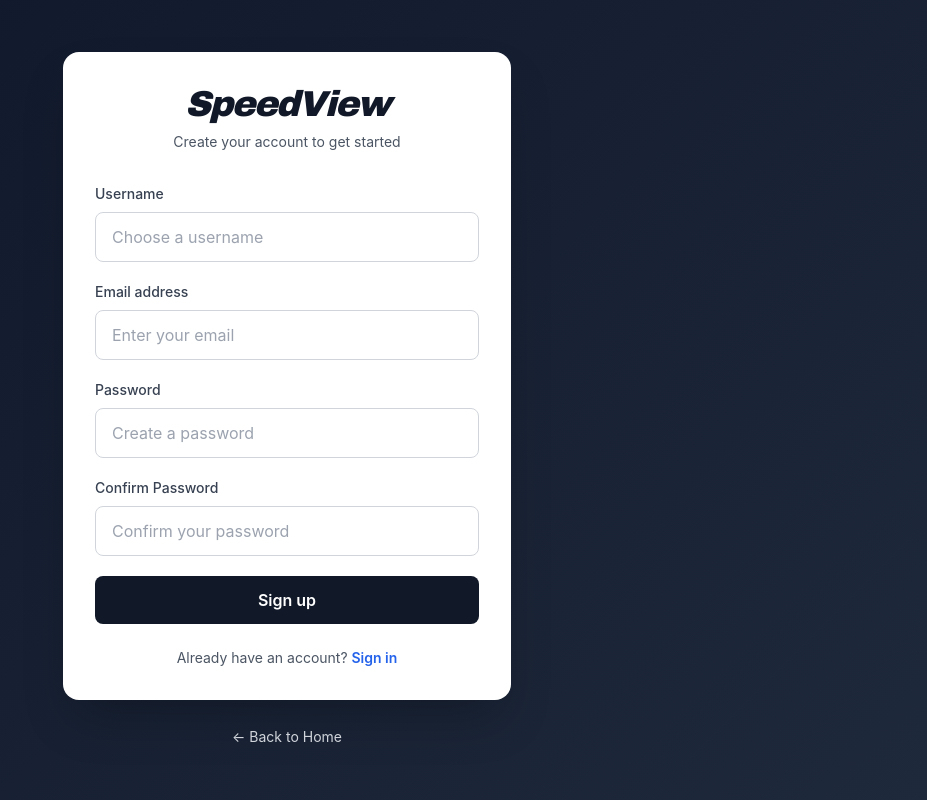
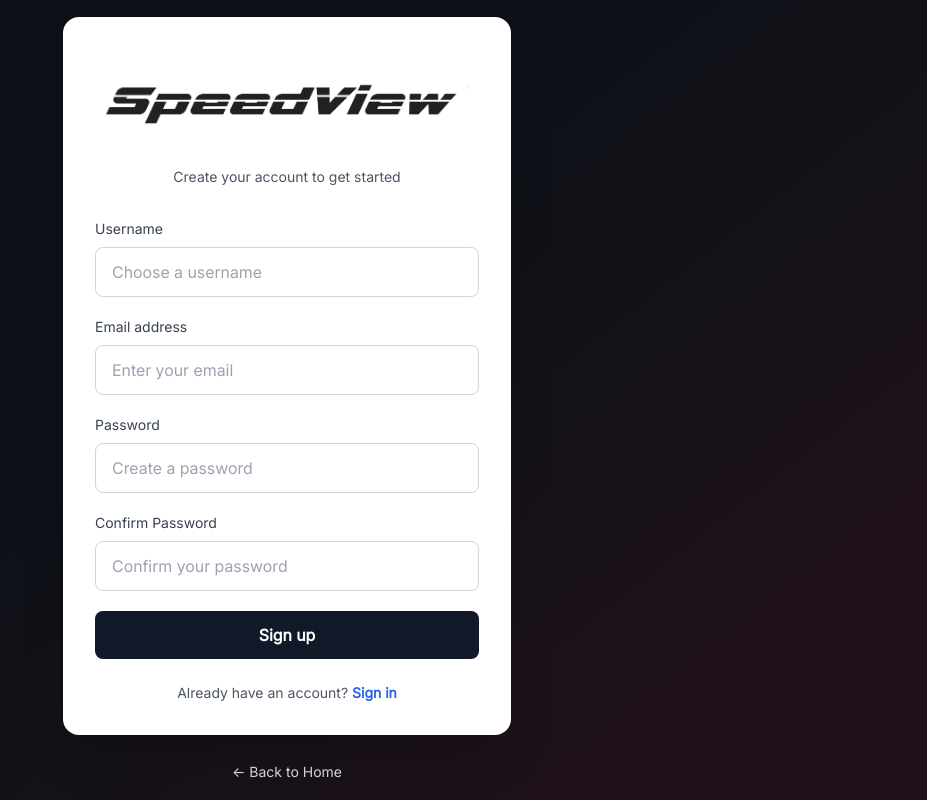
Before and after one commit to Formula-404/SpeedView, a Django app: page /register/ in a window 1280 px wide. Shown: the whole page, without its empty margins (353-1280 px from the left). Run offline with Django 5.2, Linux system fonts and the light colour scheme; some libraries are stand-ins or nearby versions.

Commit message:
fix/refactor and styling fixed

```diff
--- a/apps/user/templates/register.html
+++ b/apps/user/templates/register.html
@@ -1,21 +1,13 @@
+{% load static %}
 <!DOCTYPE html>
 <html lang="en">
 <head>
     <meta charset="UTF-8">
+    <link rel="icon" href="{% static 'image/icon/speedview.png' %}">
     <meta name="viewport" content="width=device-width, initial-scale=1.0">
     <title>Sign Up - SpeedView</title>
     <script src="https://cdn.tailwindcss.com"></script>
     <style>
-        body {
-            background: linear-gradient(135deg, #0f172a 0%, #1e293b 100%);
-            font-family: -apple-system, BlinkMacSystemFont, 'Segoe UI', Roboto, Oxygen, Ubuntu, Cantarell, sans-serif;
-        }
-        .speedview-logo {
-            font-family: 'Arial Black', sans-serif;
-            font-style: italic;
-            font-weight: 900;
-            letter-spacing: -0.05em;
-        }
         .input-field {
             transition: all 0.3s ease;
         }
@@ -31,12 +23,14 @@
             box-shadow: 0 8px 16px rgba(239, 68, 68, 0.3);
         }
     </style>
+
+    <link rel="stylesheet" href="{% static 'style/global.css' %}" />
 </head>
-<body class="flex items-center justify-center min-h-screen p-4">
+<body class="flex items-center justify-center min-h-screen p-4 text-[#161B22]">
     <div class="w-full max-w-md">
         <div class="bg-white rounded-2xl shadow-2xl p-8">
             <div class="text-center mb-8">
-                <h1 class="speedview-logo text-4xl text-gray-900 mb-2">SpeedView</h1>
+                <img src="{% static 'image/icon/speedview-black.png' %}" alt="SpeedView" class="h-37 mx-auto mb-2">
                 <p class="text-gray-600 text-sm">Create your account to get started</p>
             </div>
 
--- a/apps/user/views.py
+++ b/apps/user/views.py
@@ -46,7 +46,7 @@ def login_view(request):
 
     return render(request, 'login.html', {'form': form})
 
-@login_required
+@login_required(login_url='/login')
 def logout_view(request):
     logout(request)
     return redirect('main:show_main')
@@ -71,7 +71,7 @@ def register_admin_view(request):
 
     return render(request, 'register_admin.html', {'form': form})
 
-@login_required
+@login_required(login_url='/login')
 def profile_settings_view(request):
     user = request.user
 
@@ -103,7 +103,7 @@ def profile_settings_view(request):
                 return redirect('user:profile_settings')
             else:
                 for error in password_form.non_field_errors():
-                    messages.error(request, error)
+                    messages.error(request, str(error))
                 for field, errors in password_form.errors.items():
                     for error in errors:
                         messages.error(request, f"{field}: {error}")
```
Also changed, not shown: apps/user/templates/login.html (+4 -5 lines), apps/user/templates/profile_settings.html (+8 -18 lines), apps/user/templates/register_admin.html (+6 -12 lines).
